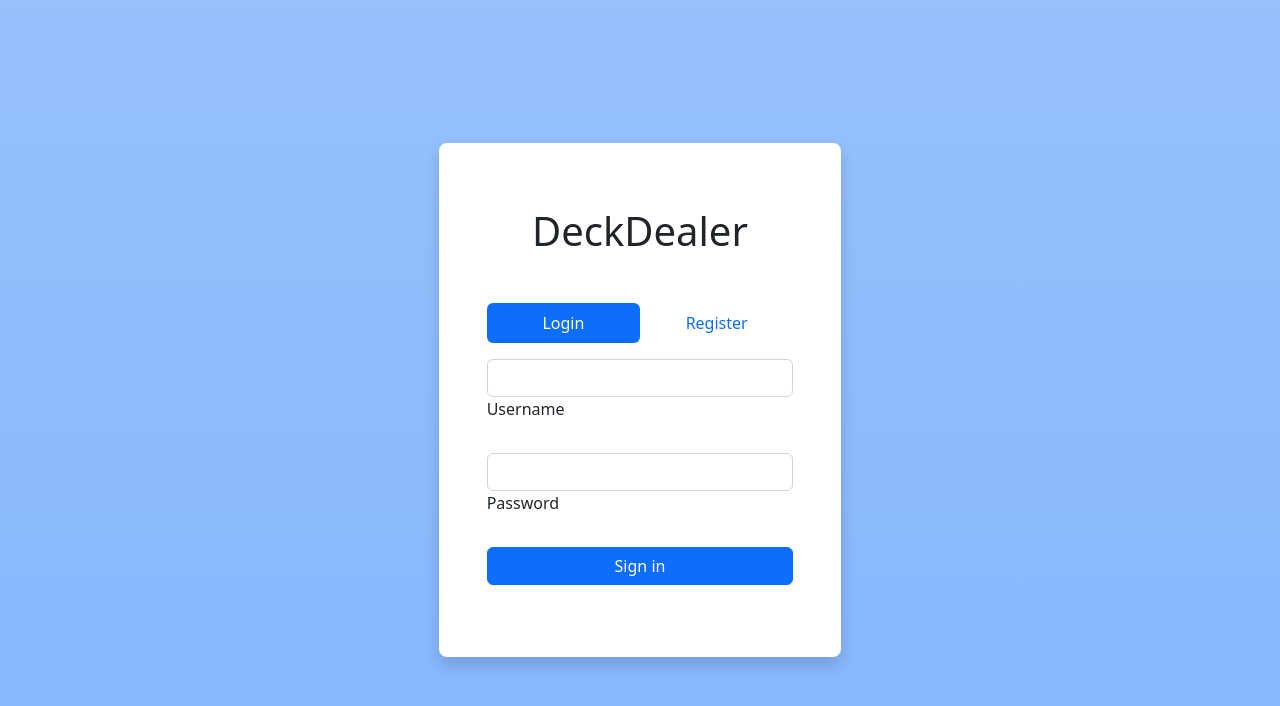
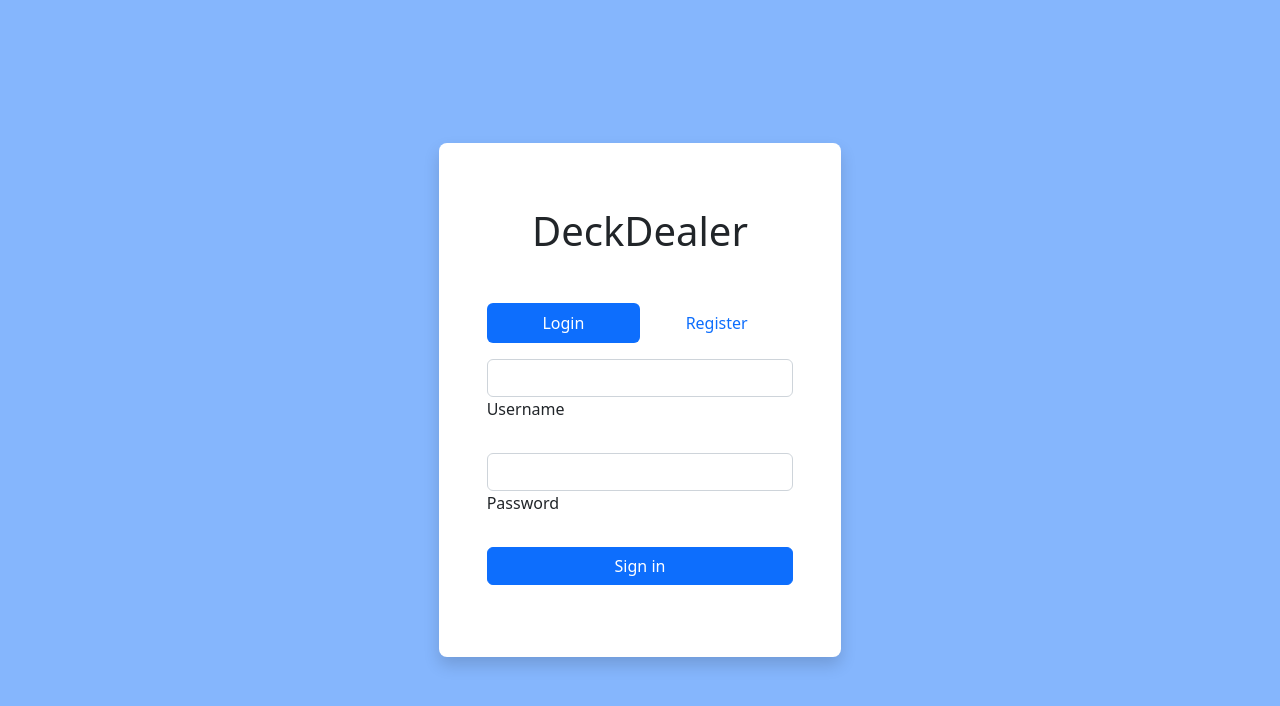
Before and after one commit to kkatayama/deckdealer, a plain HTML site: page index2.html in a window 1280 px wide. Drawn offline with nearby package versions, Linux system fonts and the light colour scheme.

Commit message:
git auto update

```diff
--- a/index2.html
+++ b/index2.html
@@ -18,7 +18,7 @@
     <script src="js/index2.js"></script>
   </head>
 
-  <body class="bg-primary bg-gradient" style="--bs-bg-opacity: .5;">
+  <body class="bg-primary" style="--bs-bg-opacity: .5;">
 
     <div class="container-fluid py-5 vh-100">
       <div class="row d-flex justify-content-center align-items-center h-100">
```
Also changed, not shown: 2 other files.
